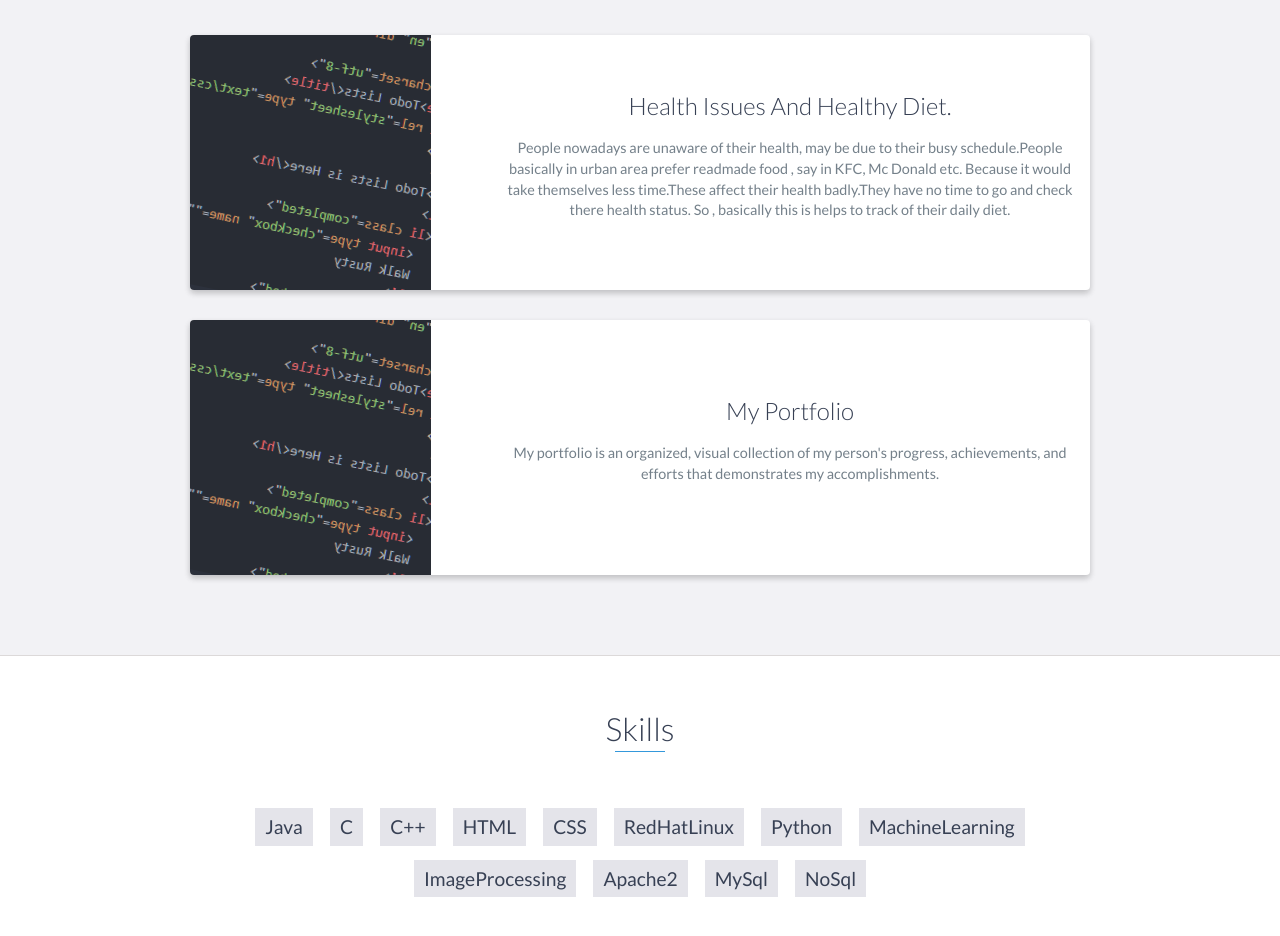
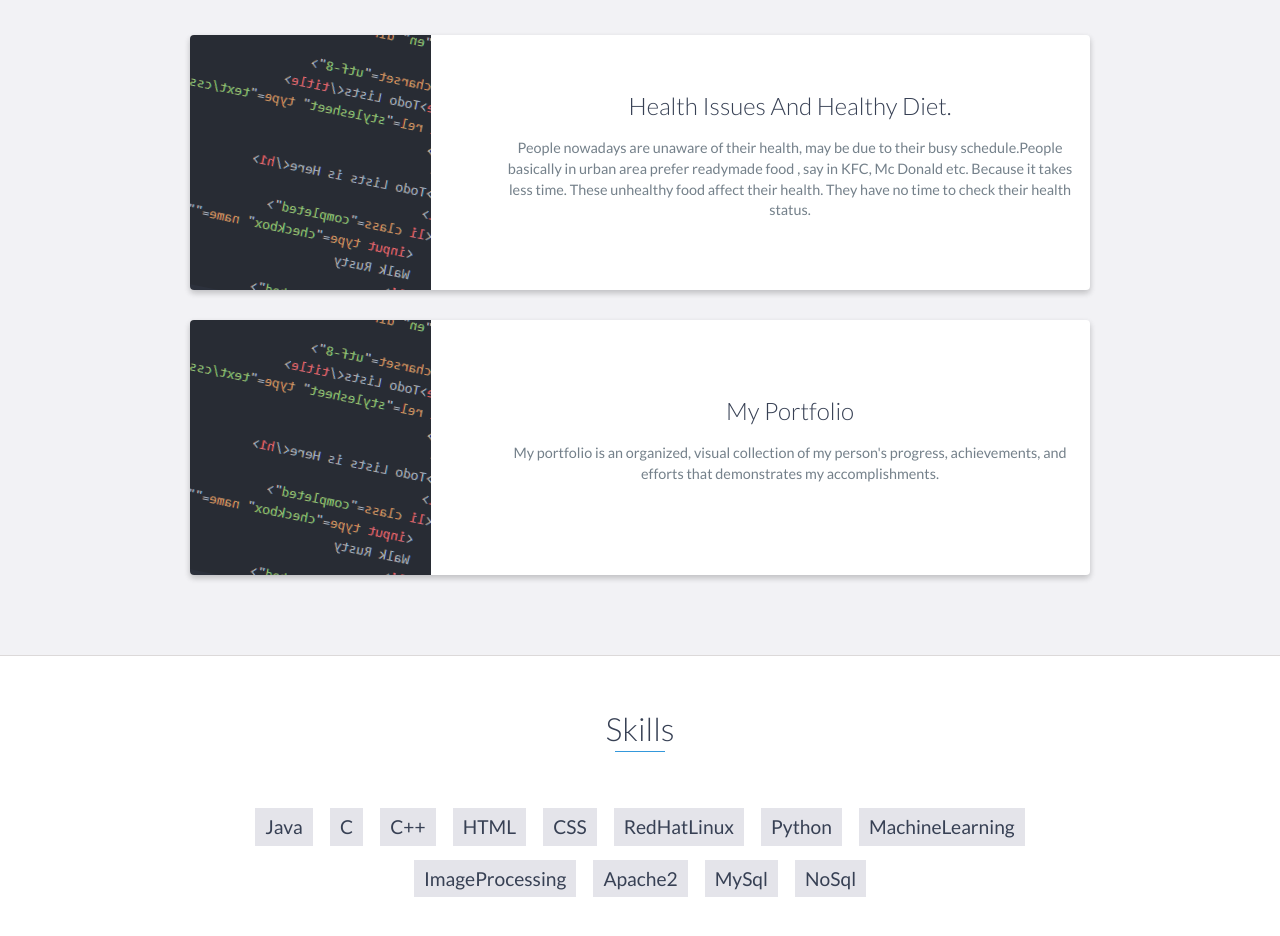
Before and after one commit to theraviprakash/theraviprakash.github.io, a plain HTML site: page index.html in a window 1280 px wide. Shown: the part 2360-3296 px from the top of the page. Drawn offline with nearby package versions, Linux system fonts and the light colour scheme.

Commit message:
Update index.html

```diff
--- a/index.html
+++ b/index.html
@@ -161,7 +161,13 @@ I have created my own website.</p>
                     <div class="project-info">
                         <h3>Health Issues And Healthy Diet.</h3>
                         <p>
-                          People nowadays are unaware of their health, may be due to their busy schedule.People basically in urban area prefer readmade food , say in KFC, Mc Donald etc. Because it would take themselves less time.These affect their health badly.They have no time to go and check there health status. So , basically this is helps to track of their daily diet.
+                          People nowadays are unaware of their health, may be due to their
+				busy schedule.People basically in urban area prefer
+				readymade food ,
+				say in KFC,
+				Mc Donald etc. Because it takes less time.
+				These unhealthy food affect their health.
+				They have no time to check their health status.
                         </p>
                         <!-- <a href="#">View Project</a> -->
                     </div>
```
